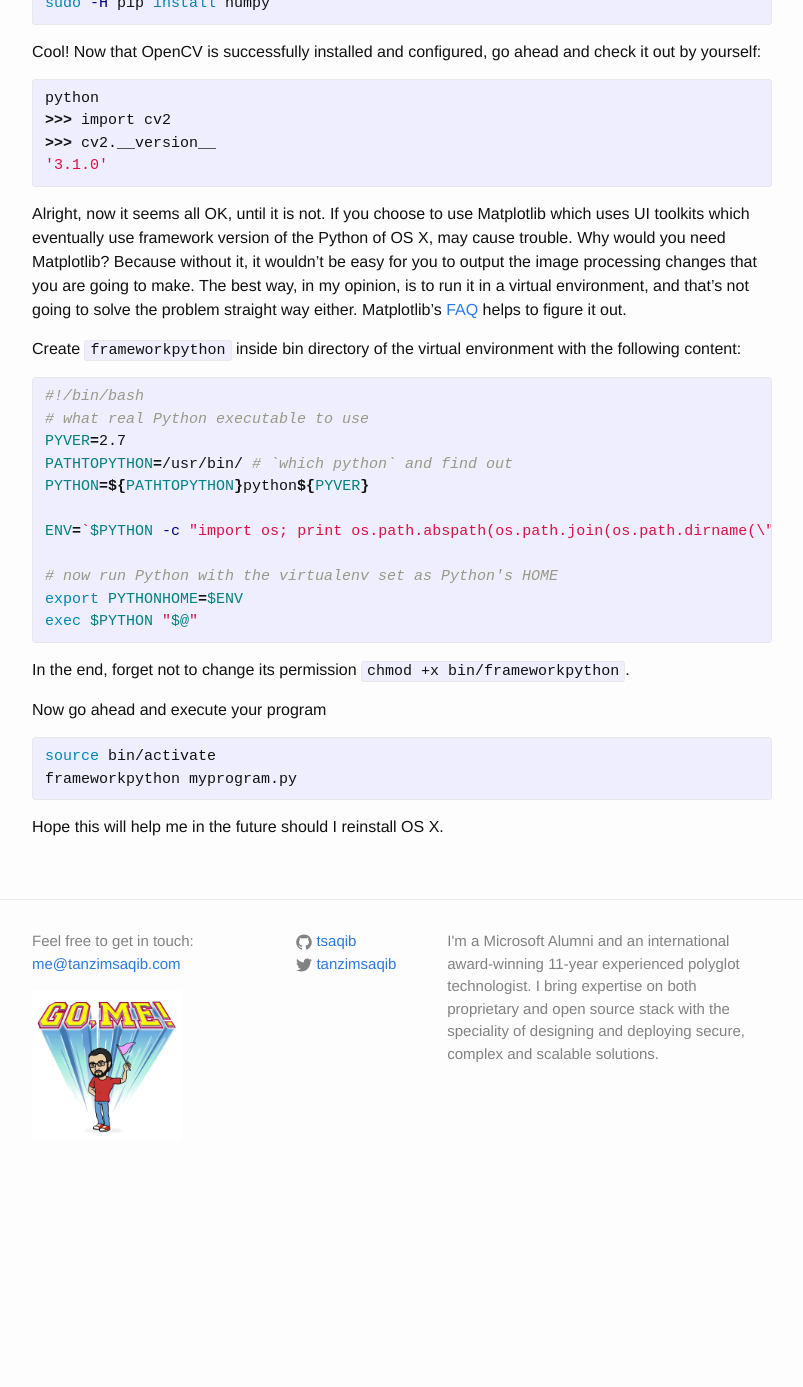
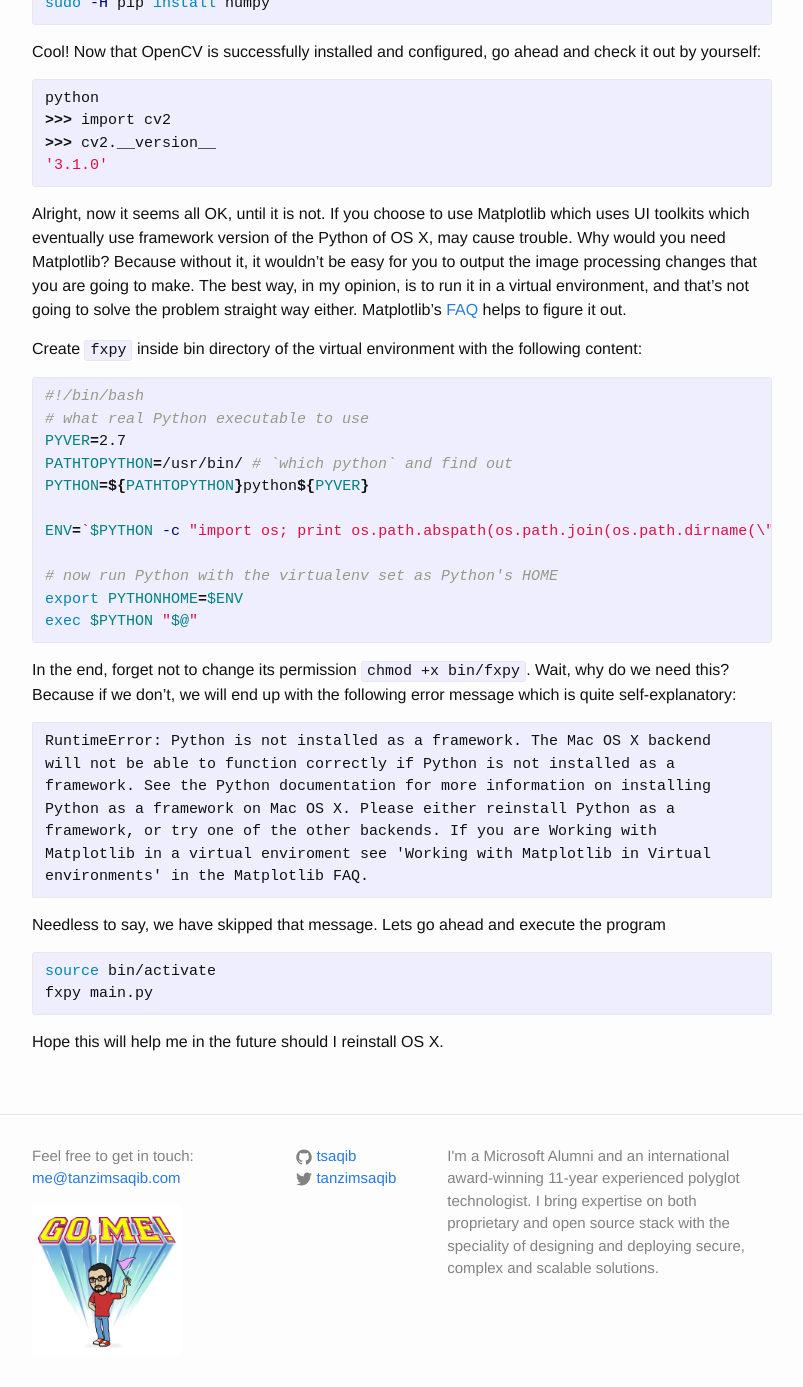
Before and after one commit to tsaqib/www, a Jekyll site: the page built from _posts/2016-06-11-opencv3-up-running.md, in a window 1280 px wide and 1400 px high, scrolled down 762 px. Shown: the top 1387 px of the window, without its empty margins (238-1041 px from the left). Built offline with Jekyll 4.4.1, drawn with Linux system fonts in a browser that asks for light colours; comment, search, counter and statistics services are not loaded; before the commit the page ends 1947 px from its top, so only the background shows below that.

Commit message:
Updated Scikit Image and OpenCV posts, and about page

```diff
--- a/_posts/2016-06-11-opencv3-up-running.md
+++ b/_posts/2016-06-11-opencv3-up-running.md
@@ -46,7 +46,7 @@
 
 Alright, now it seems all OK, until it is not. If you choose to use Matplotlib which uses UI toolkits which eventually use framework version of the Python of OS X, may cause trouble. Why would you need Matplotlib? Because without it, it wouldn't be easy for you to output the image processing changes that you are going to make. The best way, in my opinion, is to run it in a virtual environment, and that's not going to solve the problem straight way either. Matplotlib's [FAQ](http://matplotlib.org/faq/virtualenv_faq.html) helps to figure it out.
 
-Create `frameworkpython` inside bin directory of the virtual environment with the following content:
+Create `fxpy` inside bin directory of the virtual environment with the following content:
 
 {% highlight bash %}
 #!/bin/bash
@@ -62,12 +62,20 @@
 exec $PYTHON "$@"
 {% endhighlight %}
 
-In the end, forget not to change its permission `chmod +x bin/frameworkpython`.
+In the end, forget not to change its permission `chmod +x bin/fxpy`. Wait, why do we need this? Because if we don't, we will end up with the following error message which is quite self-explanatory:
 
-Now go ahead and execute your program
+    RuntimeError: Python is not installed as a framework. The Mac OS X backend
+    will not be able to function correctly if Python is not installed as a
+    framework. See the Python documentation for more information on installing
+    Python as a framework on Mac OS X. Please either reinstall Python as a
+    framework, or try one of the other backends. If you are Working with
+    Matplotlib in a virtual enviroment see 'Working with Matplotlib in Virtual
+    environments' in the Matplotlib FAQ.
+
+Needless to say, we have skipped that message. Lets go ahead and execute the program
 {% highlight bash %}
 source bin/activate
-frameworkpython myprogram.py
+fxpy main.py
 {% endhighlight %}
 
 Hope this will help me in the future should I reinstall OS X.
```
Also changed, not shown: _posts/2016-06-21-scikit-img012-up-running.md (+11 -1 lines), about.md (+4 -2 lines).
